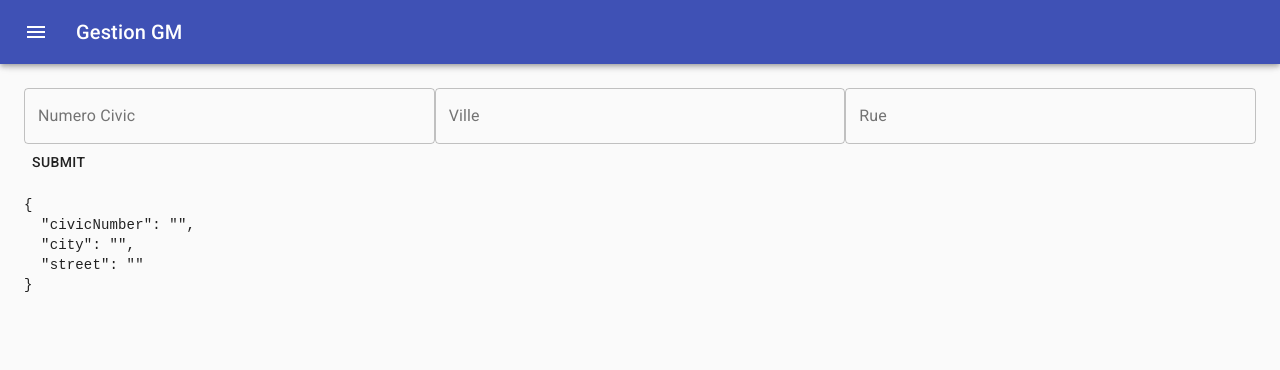
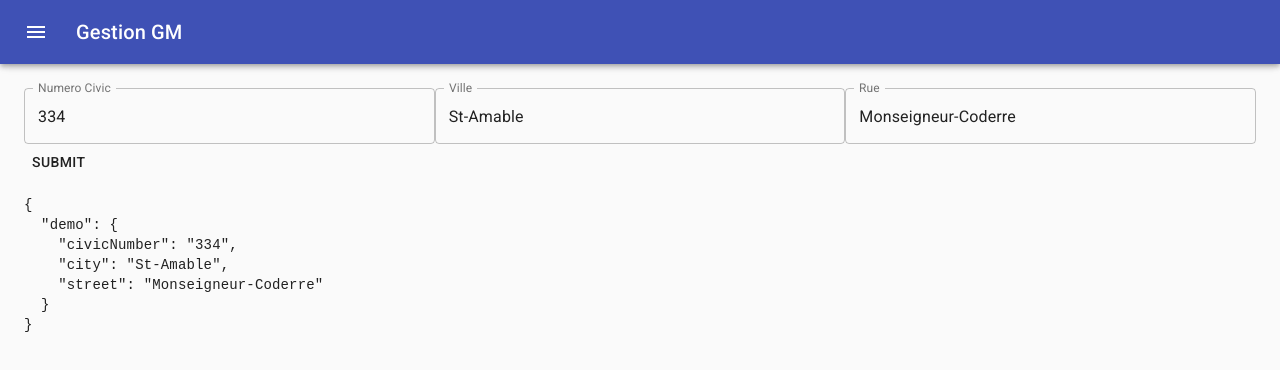
Before and after one commit to maquintal/demo-react, a Next.js app in the folder my-app/: page /rhfDemo in a window 1280 px wide. Shown: the top 370 px of the page. Built offline with nearby package versions, Linux system fonts and the light colour scheme.

Commit message:
react-hook-form with defaultValues

```diff
--- a/my-app/src/react-hook-form-demo.js
+++ b/my-app/src/react-hook-form-demo.js
@@ -14,10 +14,17 @@ import {
 import { setFormDemo } from "../src/store/rootSlice"
 
 const ReactHookFormDemo = () => {
-  const { control, handleSubmit } = useForm();
 
   const dispatch = useDispatch()
-  const state = useSelector(state => state.demo)
+  const state = useSelector(state => state)
+
+  const { control, handleSubmit } = useForm({
+    defaultValues: {
+      demo: state.demo /* {
+        civicNumber: state.demo.civicNumber
+      } */
+    }
+  });
 
   const onSubmit = (data) => {
     console.log(data)
--- a/my-app/src/store/rootSlice.js
+++ b/my-app/src/store/rootSlice.js
@@ -4,9 +4,9 @@ const rootSlice = createSlice({
   name: "root",
   initialState: {
     demo: {
-      civicNumber: "",
-      city: "",
-      street: "",
+      civicNumber: "334",
+      city: "St-Amable",
+      street: "Monseigneur-Coderre",
     }
   },
   reducers: {
```
